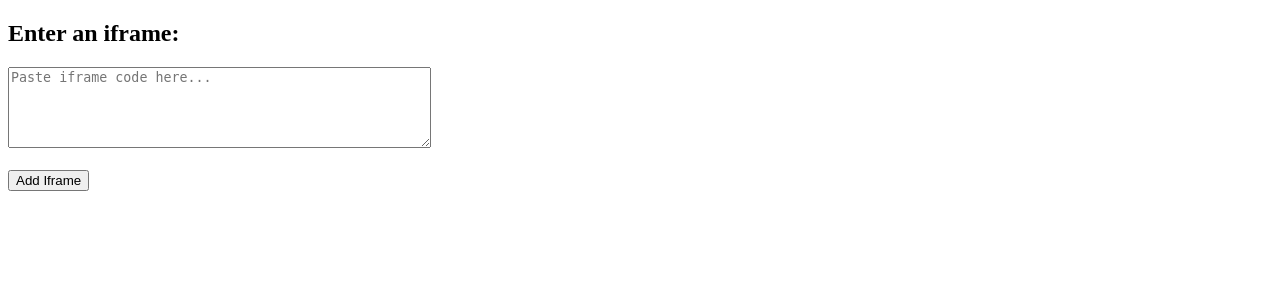
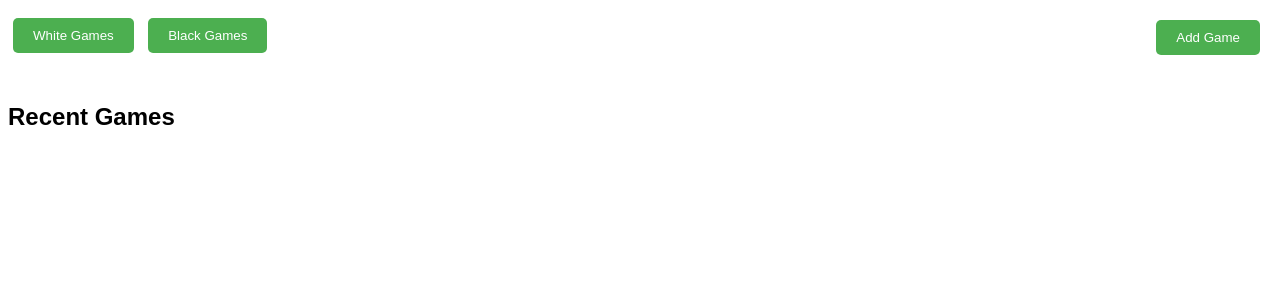
Before and after one commit to sanjeevidev/Chess-Library, a Flask app: page / in a window 1280 px wide. Shown: the top 300 px of the page. Run offline with Flask 3, Linux system fonts and the light colour scheme.

Commit message:
Update-0.0.1

```diff
--- a/templates/index.html
+++ b/templates/index.html
@@ -3,42 +3,131 @@
 <head>
     <meta charset="UTF-8">
     <meta name="viewport" content="width=device-width, initial-scale=1.0">
-    <title>Render Iframes</title>
+    <title>Chess Game Viewer</title>
     <style>
+        body {
+            font-family: Arial, sans-serif;
+        }
+        #gameForm {
+            display: none;
+            margin: 20px 0;
+        }
         .iframe-container {
             margin-top: 20px;
+            display: flex;
+            flex-wrap: wrap; /* This allows the games to be displayed in rows */
+        }
+        .game-box {
+            width: 48%;
+            margin: 1%;
         }
         iframe {
             width: 100%;
             height: 300px;
             border: none;
+            margin-bottom: 20px;
+        }
+        .add-game-btn {
+            position: fixed;
+            top: 20px;
+            right: 20px;
+            background-color: #4CAF50;
+            color: white;
+            padding: 10px 20px;
+            cursor: pointer;
+            border: none;
+            border-radius: 5px;
+        }
+        .filter-btn {
+            margin: 10px 5px;
+            padding: 10px 20px;
+            cursor: pointer;
+            border: none;
+            border-radius: 5px;
+            background-color: #4CAF50;
+            color: white;
         }
     </style>
 </head>
 <body>
 
-    <h2>Enter an iframe:</h2>
-    <textarea id="iframeInput" rows="5" cols="50" placeholder="Paste iframe code here..."></textarea><br><br>
-    <button onclick="renderIframe()">Add Iframe</button>
+    <button class="add-game-btn" onclick="toggleGameForm()">Add Game</button>
 
-    <div class="iframe-container" id="iframeContainer"></div>
+    <div id="gameForm">
+        <h2>Add Chess Game</h2>
+        <label>Game Type: <input type="text" id="gameType" placeholder="e.g., Blitz"></label><br><br>
+        <label>Color:
+            <select id="color">
+                <option value="white">White</option>
+                <option value="black">Black</option>
+            </select>
+        </label><br><br>
+        <label>Game Date: <input type="date" id="gameDate"></label><br><br>
+        <label>Game Link (iframe): <textarea id="gameLink" rows="4" cols="50" placeholder="Paste iframe code here..."></textarea></label><br><br>
+        <button onclick="addGame()">Submit Game</button>
+    </div>
+
+    <div>
+        <button class="filter-btn" onclick="filterGames('white')">White Games</button>
+        <button class="filter-btn" onclick="filterGames('black')">Black Games</button>
+    </div>
+
+    <div class="iframe-container" id="iframeContainer">
+        <h2>Recent Games</h2><br>
+    </div>
 
     <script>
-        function renderIframe() {
-            const iframeInput = document.getElementById('iframeInput').value;
+        document.addEventListener('DOMContentLoaded', loadGames);
+
+        function toggleGameForm() {
+            const form = document.getElementById('gameForm');
+            form.style.display = form.style.display === 'block' ? 'none' : 'block';
+        }
+
+        function addGame() {
+            const gameType = document.getElementById('gameType').value;
+            const color = document.getElementById('color').value;
+            const gameDate = document.getElementById('gameDate').value;
+            const gameLink = document.getElementById('gameLink').value;
+
+            if (gameType && color && gameDate && gameLink) {
+                const game = {
+                    type: gameType,
+                    color: color,
+                    date: gameDate,
+                    link: gameLink
+                };
+
+                let games = JSON.parse(localStorage.getItem('games')) || [];
+                games.push(game);
+                localStorage.setItem('games', JSON.stringify(games));
+                loadGames();
+
+                // Hide the form after submission
+                document.getElementById('gameForm').style.display = 'none';
+            }
+        }
+
+        function loadGames(filterColor = null) {
             const iframeContainer = document.getElementById('iframeContainer');
+            iframeContainer.innerHTML = '<h2>Recent Games</h2>';
 
-            // Create a wrapper div for the iframe
-            const div = document.createElement('div');
+            let games = JSON.parse(localStorage.getItem('games')) || [];
 
-            // Set the div's innerHTML to the iframe code entered
-            div.innerHTML = iframeInput;
+            if (filterColor) {
+                games = games.filter(game => game.color === filterColor);
+            }
 
-            // Append the new iframe to the iframeContainer
-            iframeContainer.appendChild(div);
+            games.forEach(game => {
+                const div = document.createElement('div');
+                div.className = 'game-box'; // Class to make 2 games in a row
+                div.innerHTML = `<h4>${game.type} - ${game.color} - ${game.date}</h4>${game.link}`;
+                iframeContainer.appendChild(div);
+            });
+        }
 
-            // Clear the input box
-            document.getElementById('iframeInput').value = '';
+        function filterGames(color) {
+            loadGames(color);
         }
     </script>
 
```
